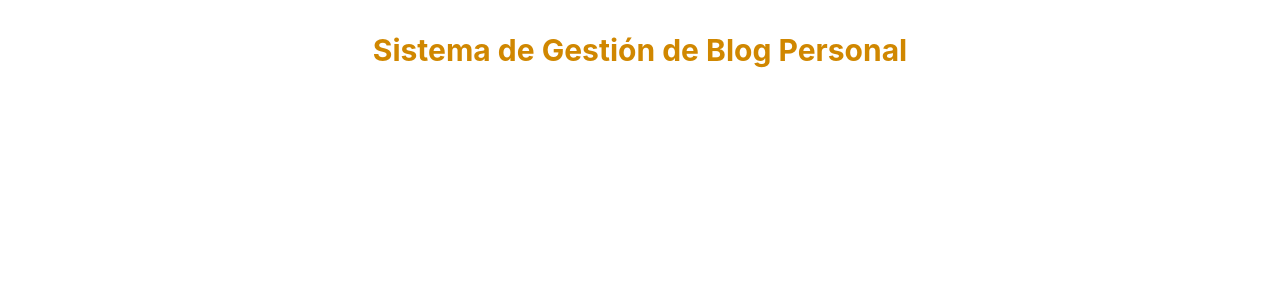
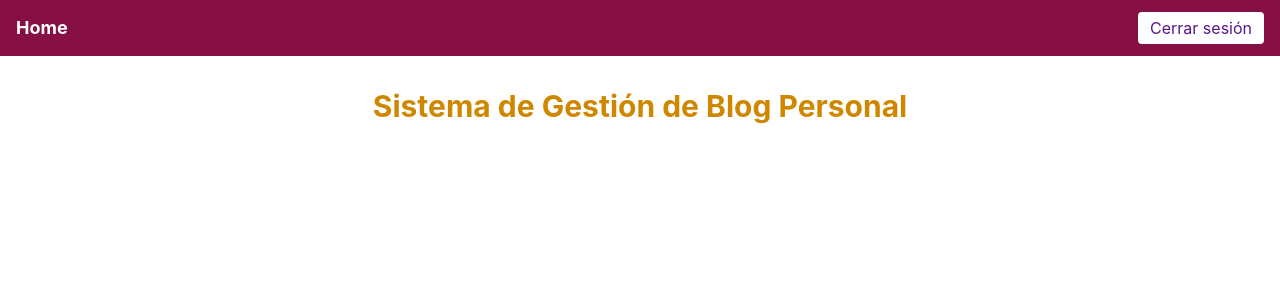
Before and after one commit to N1liaq/trabajo-practico-integrador-ii-osorio-yanet, a React app in the folder frontend/: page / in a window 1280 px wide. Shown: the top 300 px of the page. Built offline with nearby package versions, Linux system fonts and the light colour scheme; the HTML template or start-up script is replaced by a standard one.

Commit message:
feat: se creó el componente Navbar

```diff
--- a/frontend/src/App.jsx
+++ b/frontend/src/App.jsx
@@ -1,8 +1,15 @@
+import { BrowserRouter } from "react-router";
+import Navbar from "./components/Navbar.component.jsx";
+
+Navbar;
 function App() {
   return (
-    <h1 className="text-3xl font-bold text-yellow-600 flex items-center justify-center m-8">
-      Sistema de Gestión de Blog Personal
-    </h1>
+    <BrowserRouter>
+      <Navbar />
+      <h1 className="text-3xl font-bold text-yellow-600 flex items-center justify-center m-8">
+        Sistema de Gestión de Blog Personal
+      </h1>
+    </BrowserRouter>
   );
 }
 
--- /dev/null
+++ b/frontend/src/components/Navbar.component.jsx
@@ -0,0 +1,16 @@
+import { Link } from "react-router";
+
+function Navbar() {
+  return (
+    <nav className="bg-pink-900 text-white px-4 py-3 flex items-center justify-between">
+      <Link to="/" className="font-bold text-lg hover:underline">
+        Home
+      </Link>
+      <button className="bg-white text-purple-900 px-3 py-1 rounded hover:bg-gray-100">
+        Cerrar sesión
+      </button>
+    </nav>
+  );
+}
+
+export default Navbar;
```
